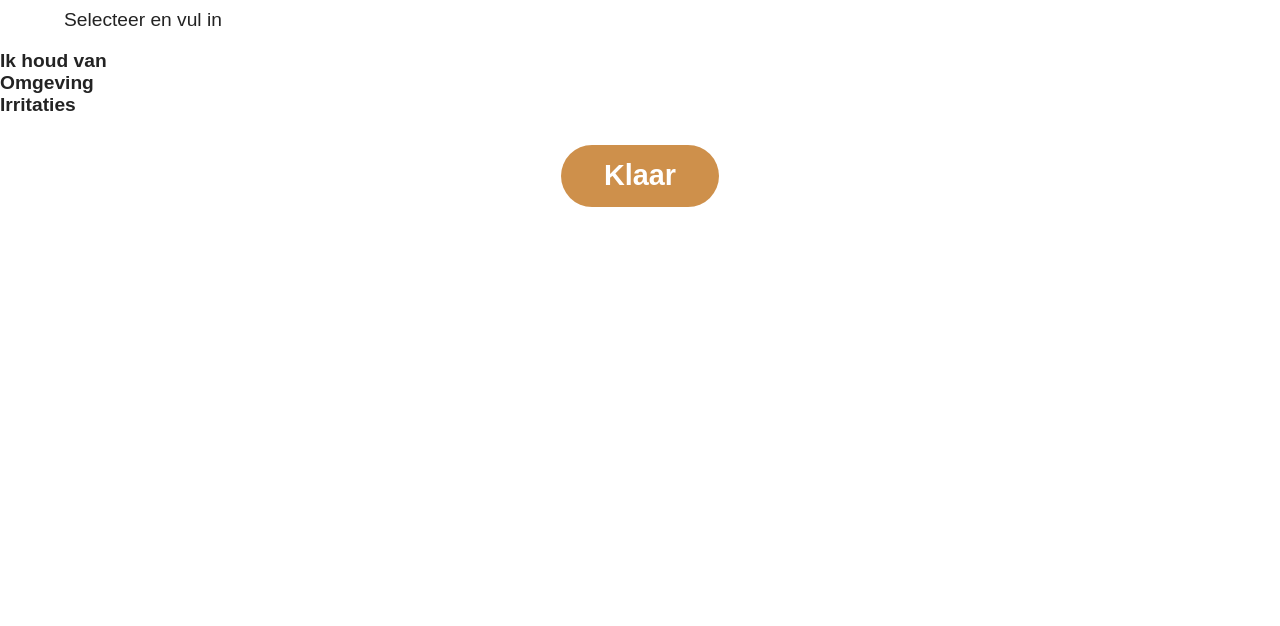
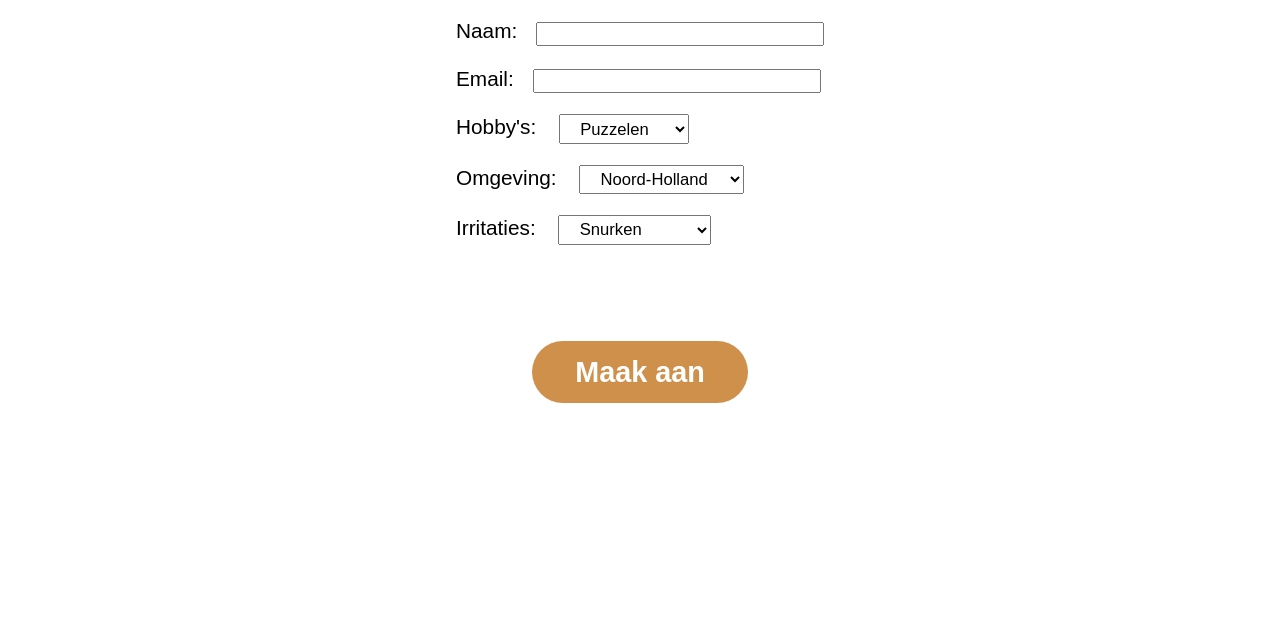
Before and after one commit to sharonvopzeeland/blok_tech, a website: page matchingapp/static/profielaanmaken.html in a window 1280 px wide. Shown: the part 174-800 px from the top of the page. Drawn offline with Linux system fonts and the light colour scheme; a web font is replaced by a local one.

Commit message:
form is semi done :)
kan nog veel veranderen maar begin is er!

```diff
--- a/matchingapp/static/profielaanmaken.html
+++ b/matchingapp/static/profielaanmaken.html
@@ -20,18 +20,61 @@
     </header>
 
     <main>
-        <section>
-            <h1>Foto toevoegen</h1>
-            <p>Selecteer en vul in</p>
+        <h1>Profiel maken</h1>
 
-            <ul>
-                <li>Ik houd van</li>
-                <li>Omgeving</li>
-                <li>Irritaties</li>
-            </ul>
-        </section>
+        <form action="" method="post">
+            <label for="name">Naam:
+                <input type="text" name="name" id="name" required size="30">
+            </label>
 
-        <a href="home.html">Klaar</a>
+            <label for="email">Email:
+                <input type="email" name="email" id="email" required size="30">
+            </label>
+
+            <label for="hobby">Hobby's:
+                <select name="hobby" id="hobby">
+                    <option value="puzzelen">Puzzelen</option>
+                    <option value="breien">Breien</option>
+                    <option value="wandelen">Wandelen</option>
+                    <option value="tuinieren">Tuinieren</option>
+                    <option value="kaarten">Kaarten</option>
+                    <option value="sporten">Sporten</option>
+                </select>
+            </label>
+
+            <label for="omgeving">Omgeving:
+                <select name="omgeving" id="omgeving">
+                    <option value="noord-holland">Noord-Holland</option>
+                    <option value="zuid-holland">Zuid-Holland</option>
+                    <option value="utrecht">Utrecht</option>
+                    <option value="zeeland">Zeeland</option>
+                    <option value="noord-brabant">Noord-Brabant</option>
+                    <option value="limburg">Limburg</option>
+                    <option value="gelderland">Gelderland</option>
+                    <option value="overijssel">Overijssel</option>
+                    <option value="flevoland">Flevoland</option>
+                    <option value="drenthe">Drenthe</option>
+                    <option value="groningen">Groningen</option>
+                    <option value="friesland">Friesland</option>
+                </select>
+            </label>
+
+            <label for="irritaties">Irritaties:
+                <select name="irritaties" id="irritaties">
+                    <option value="snurken">Snurken</option>
+                    <option value="natte sokken">Natte sokken</option>
+                    <option value="beslagen bril">Beslagen bril</option>
+                    <option value="jeuk">Jeuk</option>
+                    <option value="lawaai">Lawaai</option>
+                </select>
+            </label>
+
+
+            <button type="submit">Maak aan</button>
+        </form>
+
+
+
     </main>
 
     <footer>
--- a/matchingapp/static/styles/styles.css
+++ b/matchingapp/static/styles/styles.css
@@ -21,7 +21,6 @@
 /*********** BODY GENERAL ***********/
 body{
     position: relative;
-
 }
 
 h1 {
@@ -136,6 +135,14 @@ li {
 }
 
 
+/*********** MAIN ZERO ***********/
+.zero section:nth-of-type(1) {
+    width: 22em;
+    margin-left: auto;
+    margin-right: auto;
+}
+
+
 /*********** FOOTER HOME ***********/
 .home footer {
     background-color: var(--second-color-orange);
@@ -144,3 +151,50 @@ li {
     height: 2.5em;
 
 }
+
+/*********** FORM ***********/
+form {
+    margin-left: auto;
+    margin-right: auto;
+    width: max-content;
+    display: flex;
+    flex-direction: column;
+
+}
+
+label {
+    padding: .5em .5em;
+    font-size: 1.3em;
+    font-family: new-order, sans-serif;
+}
+
+select {
+    font-size: .8em;
+    font-family: new-order, sans-serif;
+    padding: .2em 1em;
+    margin-left: 1em;
+}
+
+input {
+    padding: .2em 1em;
+    margin-left: 1em;
+}
+
+button {
+    background-color: var(--second-color-orange);
+    color: var(--background-color-white);
+    font-family: new-order, sans-serif;
+    font-weight: 700;
+    font-size: 1.8em;
+    padding: .5em 1.5em;
+    border: none;
+    border-radius: 3em;
+    margin-top: 3em;
+    margin-left: auto;
+    margin-right: auto;
+
+    display: block;
+    width: max-content;
+    text-decoration: none;
+
+}
```
Also changed, not shown: matchingapp/static/index.html (+1 -1 lines).
